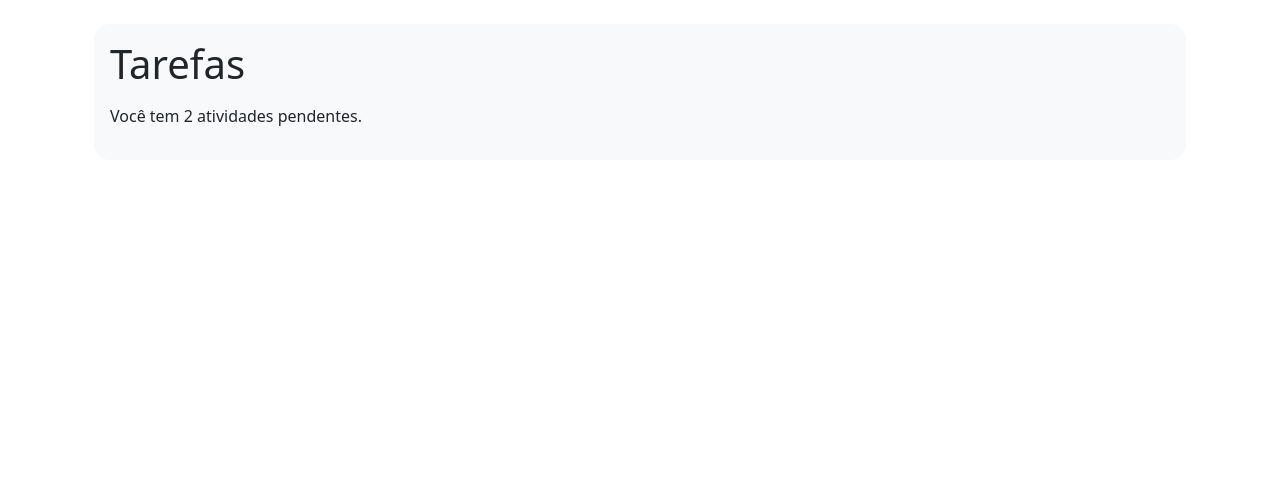
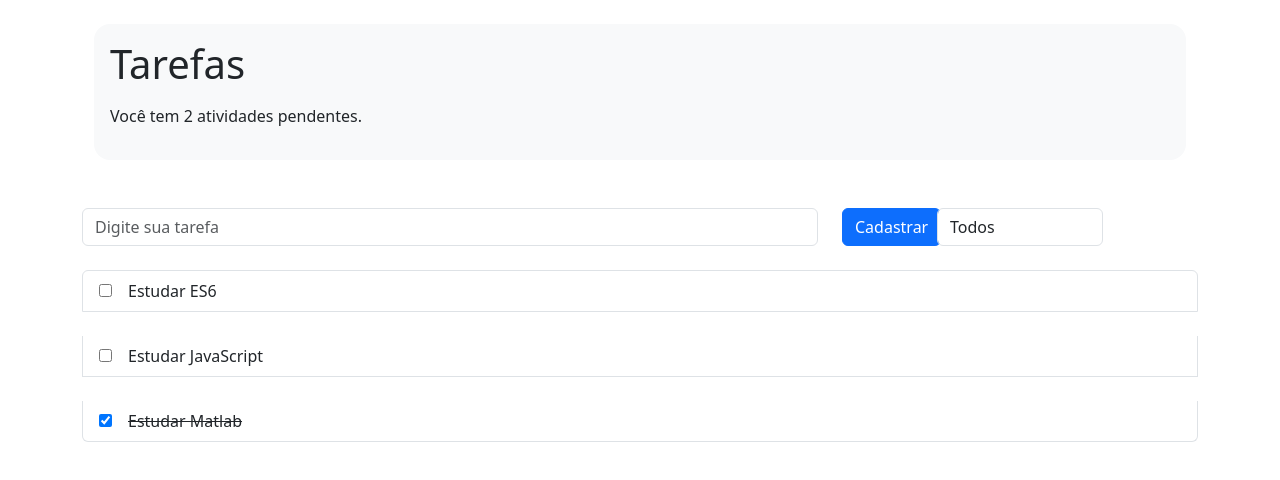
Before and after one commit to atilawfonseca/todo_vue, a Vue app: page / in a window 1280 px wide. Shown: the top 480 px of the page. Built offline with nearby package versions, Linux system fonts and the light colour scheme; the HTML template or start-up script is replaced by a standard one.

Commit message:
acredito que tarefa 27, modulo vue foi concluida

```diff
--- a/src/App.vue
+++ b/src/App.vue
@@ -60,7 +60,11 @@ const addTarefa = ()=> {
 <main class="container">
 
 <Cabecalho :tarefas-pendentes="getAtividadePendente().length" />
+<Formulario :add-tarefa="addTarefa" :estado-tarefa="estado.tarefaTemp"
+:nova-tarefa="novaTarefa => estado.tarefaTemp = novaTarefa.target.value"
+:estado-filtro="filtro => estado.filtro = filtro.target.value"/>
 
+<ListaDeTarefas :get-tarefas-filtradas="getFiltroTarefas()" />
 
 
 </main>
--- a/src/components/Formulario.vue
+++ b/src/components/Formulario.vue
@@ -1,14 +1,18 @@
+<script setup>
+const props = defineProps(['addTarefa', 'estadoTarefa', 'novaTarefa', 'estadoFiltro'])
+</script>
+
 <template>
-    <form class="mt-5" @submit.prevent="addTarefa()">
+    <form class="mt-5" @submit.prevent="props.addTarefa">
         <div class="row">
             <div class="col-md-8">
-                <input :value="estado.tarefaTemp" required type="text" placeholder="Digite sua tarefa" class="form-control" @change="novaTarefa => estado.tarefaTemp = novaTarefa.target.value">
+                <input :value="props.estadoTarefa" required type="text" placeholder="Digite sua tarefa" class="form-control" @change="props.novaTarefa">
             </div>
             <div class="col-1">
                 <button type="submit" class="btn btn-primary">Cadastrar</button>
             </div>
             <div class="col-2">
-                <select class="form-control" @change="filtro => estado.filtro = filtro.target.value">
+                <select class="form-control" @change="props.estadoFiltro">
                 <option value="todos">Todos</option>
                 <option value="pendentes">Pendentes</option>
                 <option value="finalizadas">Finalizadas</option>
--- a/src/components/ListaDeTarefas.vue
+++ b/src/components/ListaDeTarefas.vue
@@ -1,8 +1,17 @@
+<script setup>
+const props = defineProps(['getTarefasFiltradas', 'TarefasConcluidas'])
+</script>
+
 <template>
     <ul class="list-group">
-        <li class="list-group-item mt-4" v-for="tarefa in getFiltroTarefas()">
+        <li class="list-group-item mt-4" v-for="tarefa in props.getTarefasFiltradas">
             <input @change="concluido => tarefa.finalizada = concluido.target.checked" type="checkbox" :id="tarefa.titulo" :checked="tarefa.finalizada">
             <label :class="{done: tarefa.finalizada}" class="ms-3" :for="tarefa.titulo"> {{tarefa.titulo}}</label>
         </li>
     </ul>
 </template>
+<style scoped>
+.done {
+  text-decoration: line-through;
+}
+</style>
```
